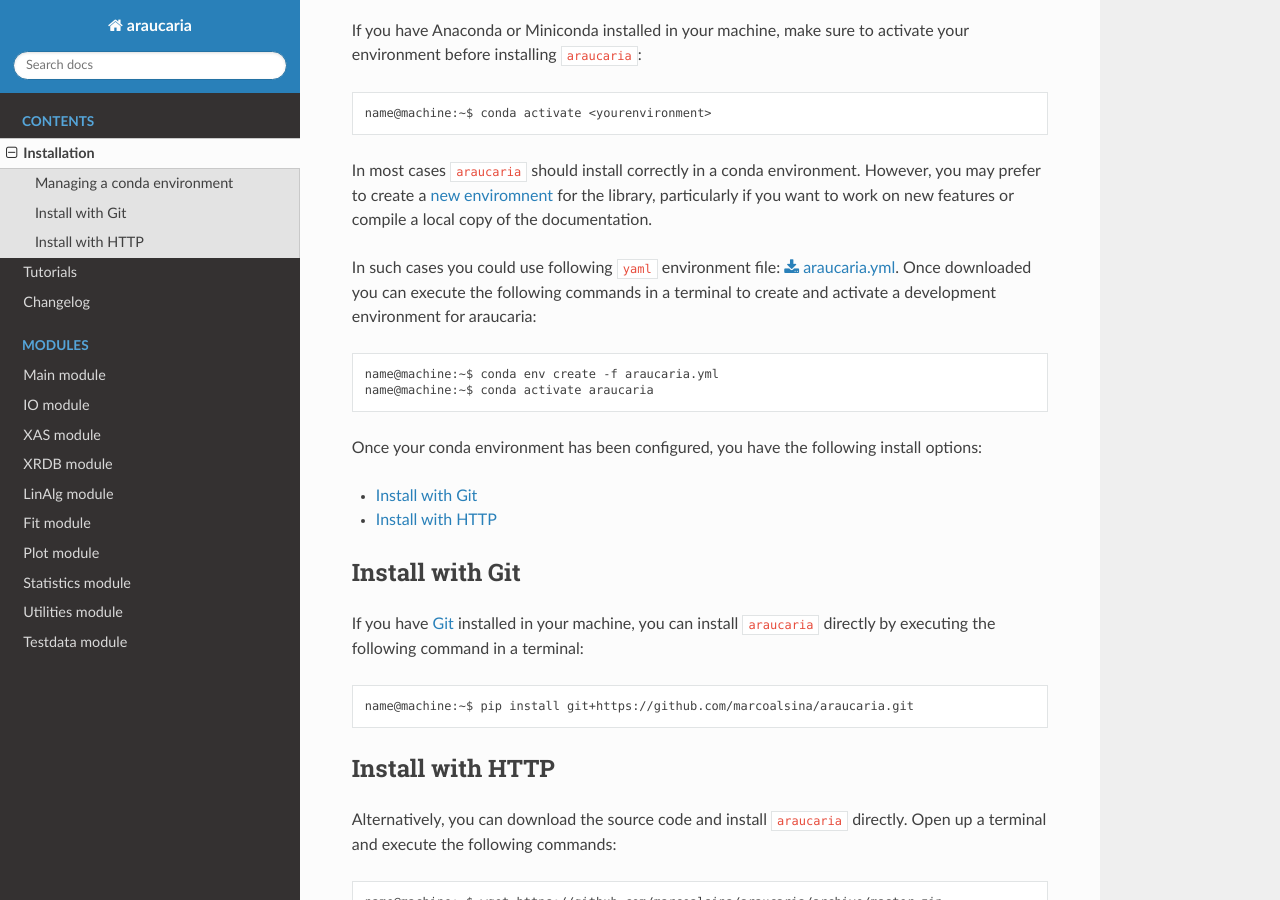
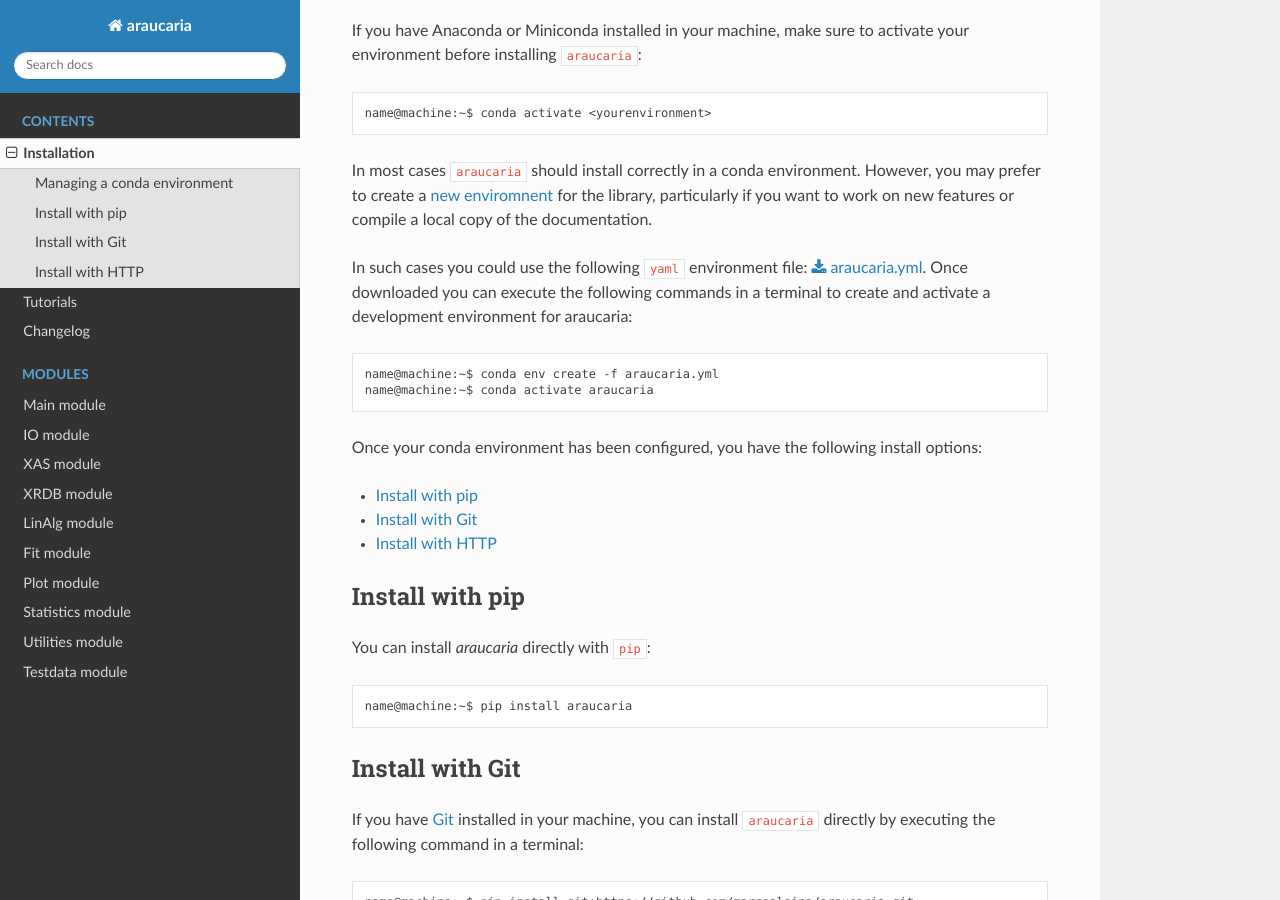
Before and after one commit to marcoalsina/araucaria, a Sphinx documentation site: the page built from docs/source/install.rst, in a window 1280 px wide and 900 px high, scrolled down 343 px. Built offline with Sphinx 7.4.7 and the Read the Docs theme 2.0.0, drawn with Linux system fonts in a browser that asks for light colours; the version number could not be read and is left out.

```diff
--- a/docs/source/install.rst
+++ b/docs/source/install.rst
@@ -16,7 +16,7 @@ If you have Anaconda or Miniconda installed in your machine, make sure to activa
 
 In most cases ``araucaria`` should install correctly in a conda environment. However, you may prefer to create a `new enviromnent <https://docs.conda.io/projects/conda/en/latest/user-guide/tasks/manage-environments.html#creating-an-environment-from-an-environment-yml-file>`_ for the library, particularly if you want to work on new features or compile a local copy of the documentation.
 
-In such cases you could use following ``yaml`` environment file: :download:`araucaria.yml <_downloads/araucaria.yml>`.
+In such cases you could use the following ``yaml`` environment file: :download:`araucaria.yml <_downloads/araucaria.yml>`.
 Once downloaded you can execute the following commands in a terminal to create and activate a development environment for araucaria:
 
 .. code-block:: bash
@@ -26,8 +26,18 @@ Once downloaded you can execute the following commands in a terminal to create a
 
 Once your conda environment has been configured, you have the following install options:
 
+- :ref:`Install with pip`
 - :ref:`Install with Git`
 - :ref:`Install with HTTP`
+
+Install with pip
+----------------
+You can install `araucaria` directly with ``pip``:
+
+.. code-block:: bash
+
+	name@machine:~$ pip install araucaria
+
 
 Install with Git
 ----------------
```
Also changed, not shown: README.md (+10 -0 lines), 2 other files.
